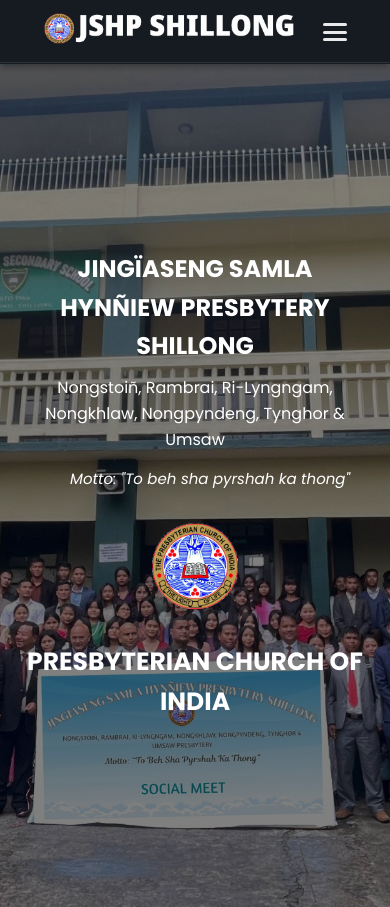
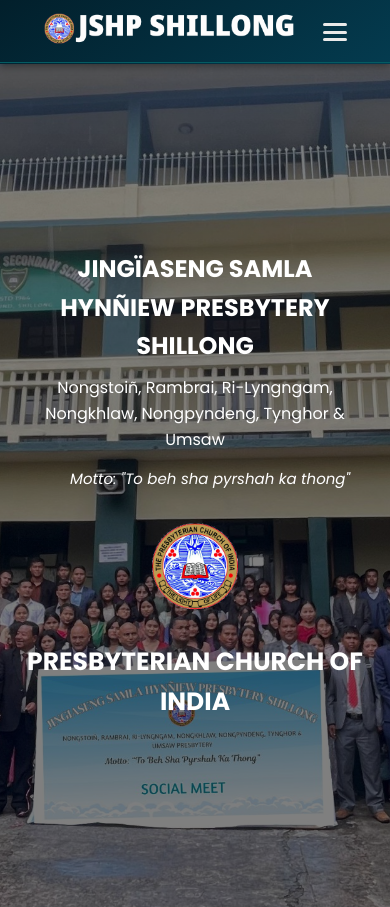
Before and after one commit to jshpshillong-debug/JSHP, a PHP site: page / in a window 390 px wide. Shown: the top 907 px of the page. Run offline with PHP 8.4, Linux system fonts and the light colour scheme; some libraries are stand-ins or nearby versions; some web fonts are replaced.

Commit message:
Update main_css.css

```diff
--- a/OfficialMainIndex/main_css.css
+++ b/OfficialMainIndex/main_css.css
@@ -22,7 +22,7 @@
     position:sticky;
     top:0;
     z-index:100;
-    background:#161b22;
+    background: linear-gradient(145deg, #021f2b, #043b4f);
     box-shadow:0 2px 8px rgba(0,0,0,0.4)}
 .container{
     display:flex;
@@ -94,12 +94,12 @@
     top:62px;
     left:0;
     width:100%;
-    background:rgba(22, 27, 34, 0.9);
+    background: linear-gradient(145deg, #021f2b, #043b4f);
     flex-direction:column;
     align-items:center;
     max-height:0;
     overflow:hidden;
-    border-top:1px solid rgba(255,255,255,0.1)}
+    border-top:1.5px solid rgb(4, 91, 98);}
 .nav-links.open{
     max-height:480px;
     padding:1rem 0}
```
